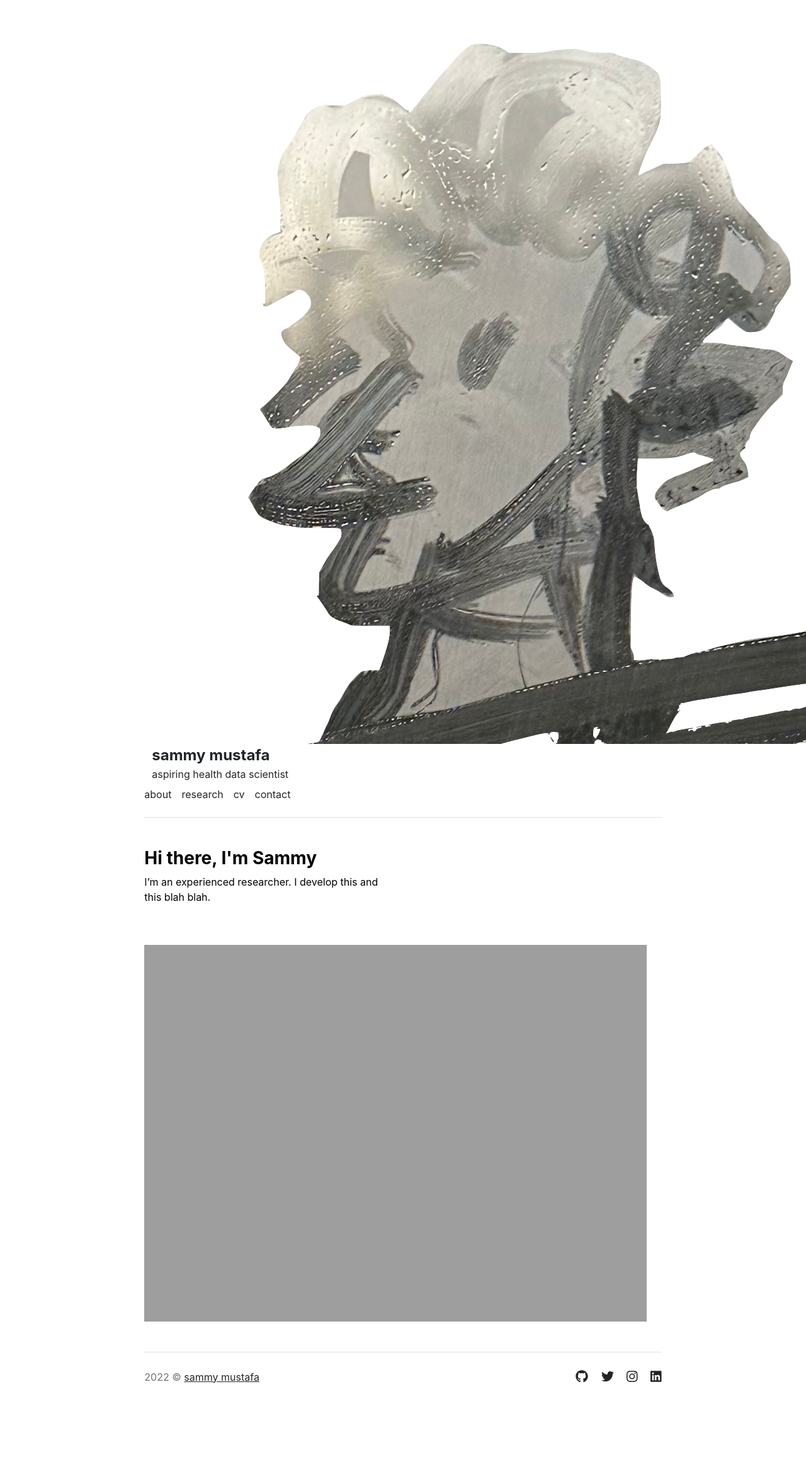
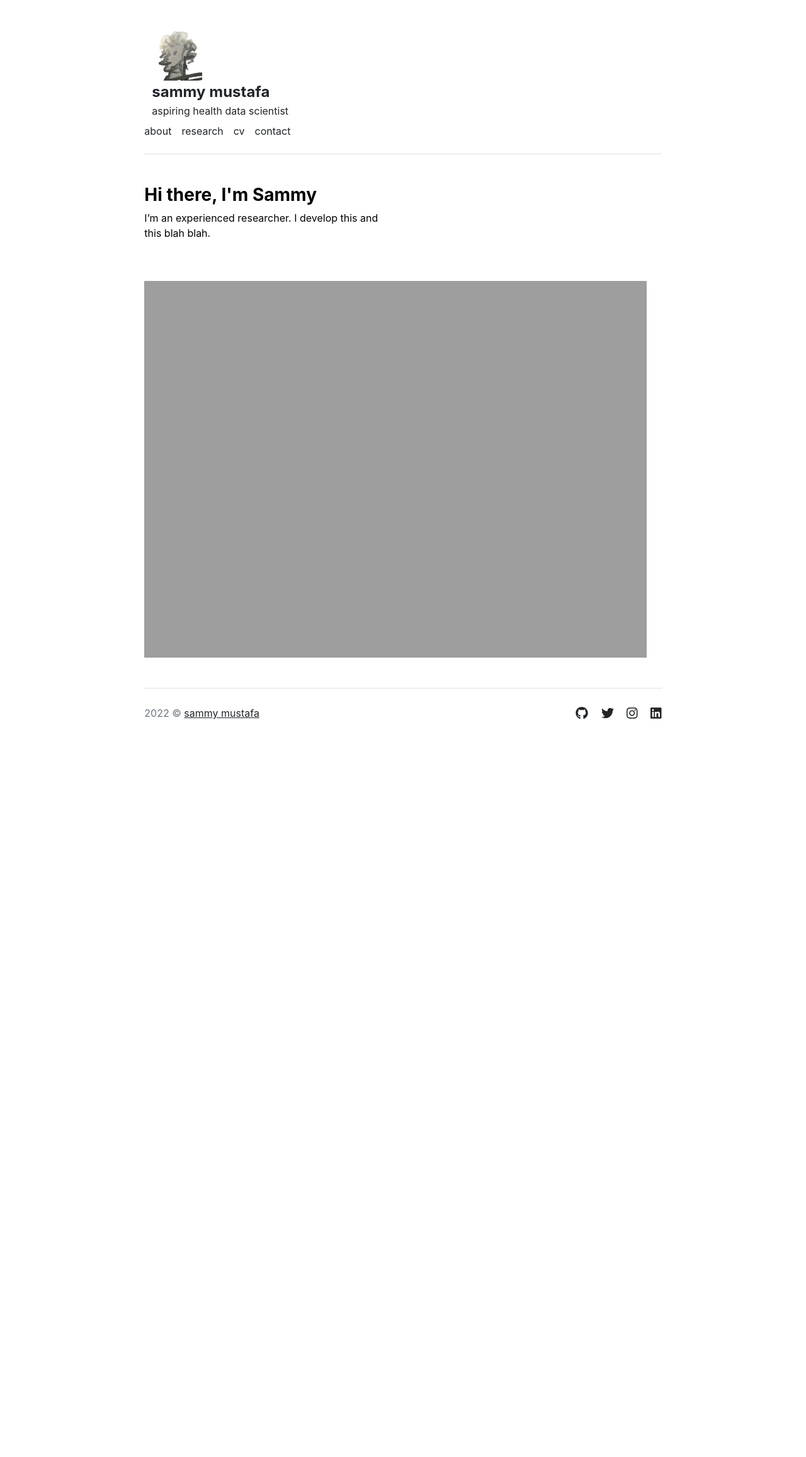
Before and after one commit to sammymustafa/sammymustafa.github.io, a Jekyll site: the page built from index.md, in a window 1280 px wide. Shown: the whole page at 63% size. Built offline with Jekyll 4.4.1, drawn with Linux system fonts in a browser that asks for light colours; after the commit the page ends 1259 px from its top, so only the background shows below that.

Commit message:
modification to image

```diff
--- a/_includes/header.html
+++ b/_includes/header.html
@@ -1,7 +1,7 @@
 <header class="d-flex flex-column flex-md-row align-items-center pb-3 mb-5 border-bottom">
   <div>
     <div class="container-fluid">
-      <img src="assets/other_icon.png" class="img fluid">
+      <img src="assets/other_icon.png" class="d-flex img-fluid align-items-center" width="10%">
       <a href="{{ site.github.url }}/" class="d-flex align-items-center text-decoration-none">
         <span class="fs-4 fw-bold">{{ site.title }}</span>
       </a>
```
